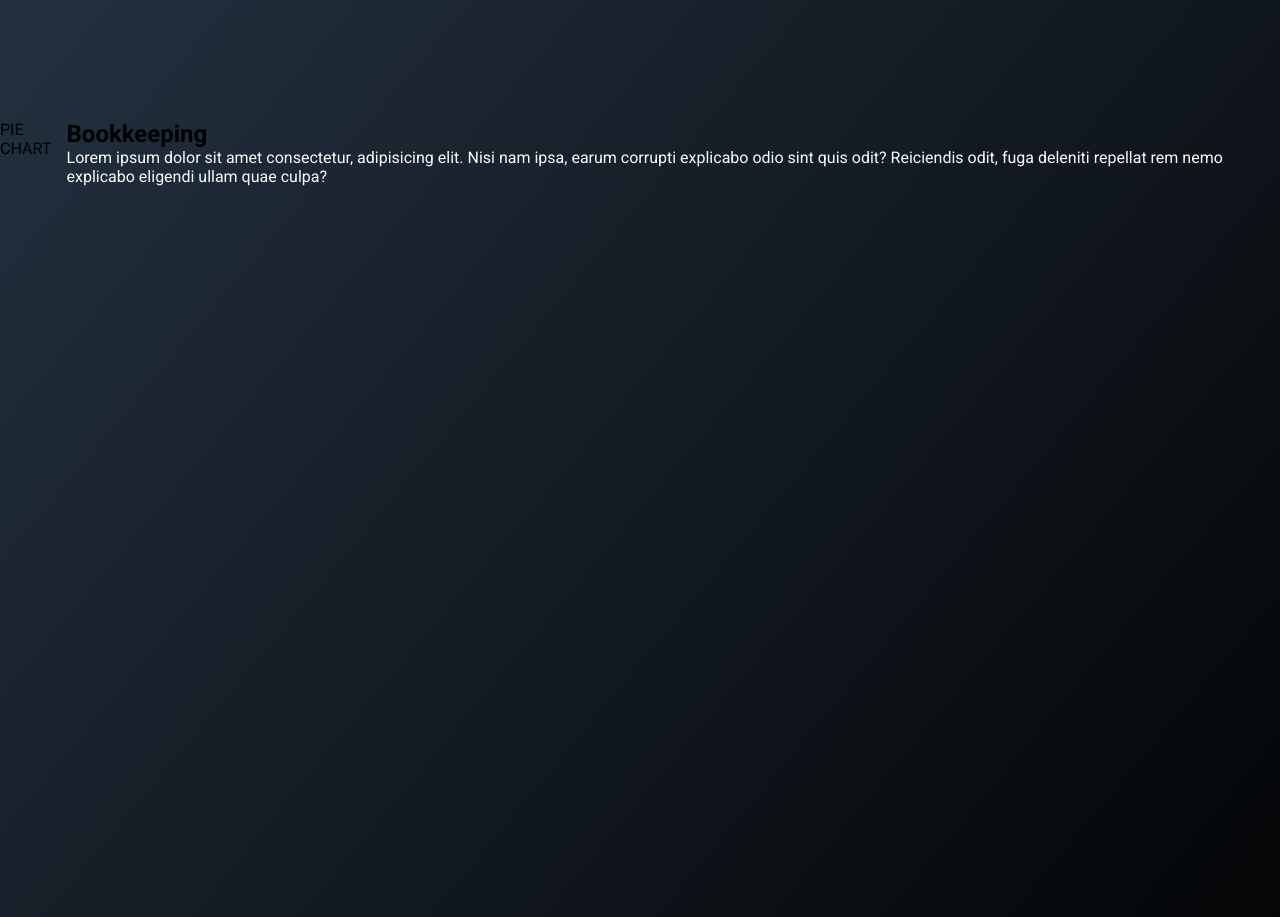
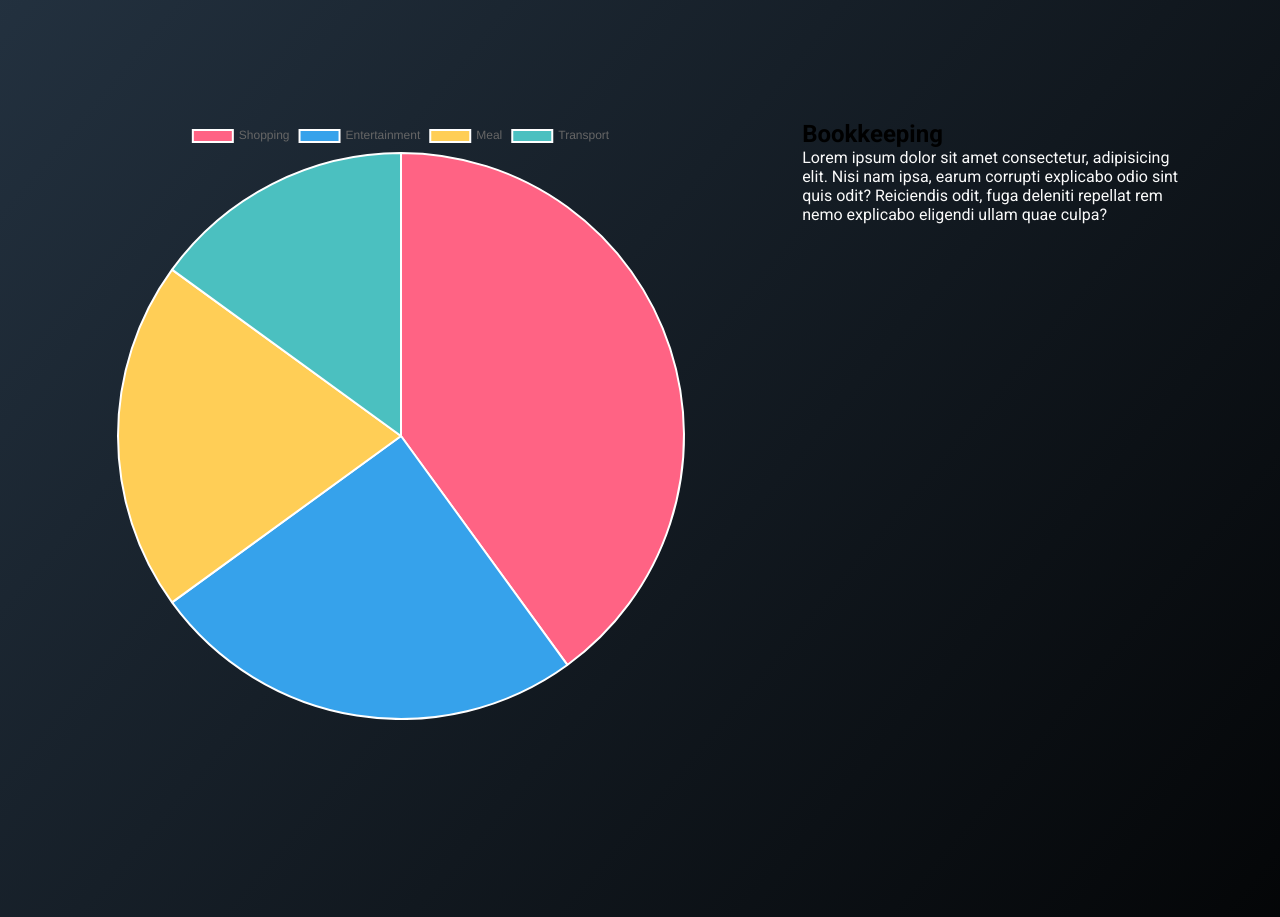
Before and after one commit to JoelKong/MoneyChart, a Next.js app: page / in a window 1280 px wide. Shown: the part 760-1677 px from the top of the page. Built offline with nearby package versions, Linux system fonts and the light colour scheme.

Commit message:
chore: setup pie chart using chartjs

```diff
--- a/components/landingpage/Bookkeeping.tsx
+++ b/components/landingpage/Bookkeeping.tsx
@@ -1,8 +1,13 @@
 import { useState, useEffect } from "react";
+import { Chart as ChartJS, ArcElement, Tooltip, Legend } from "chart.js";
+import { Pie } from "react-chartjs-2";
+import { data } from "../../utils/charts/samplechart";
 import classes from "./bookkeeping.module.css";
 
 function Bookkeeping() {
   const [isComponentMounted, setIsComponentMounted] = useState<boolean>(false);
+
+  ChartJS.register(ArcElement, Tooltip, Legend);
 
   useEffect(() => {
     const handleScroll = () => {
@@ -24,8 +29,10 @@ function Bookkeeping() {
   } else
     return (
       <section className={classes.bookkeeping}>
-        <div>PIE CHART</div>
-        <article>
+        <div className={classes.chart}>
+          <Pie data={data} options={{ maintainAspectRatio: false }} />
+        </div>
+        <article className={classes.bookkeepingarticle}>
           <div>
             <h2>Bookkeeping</h2>
             <p>
--- a/components/landingpage/bookkeeping.module.css
+++ b/components/landingpage/bookkeeping.module.css
@@ -1,7 +1,15 @@
 .bookkeeping {
   display: flex;
-  overflow-x: hidden;
   width: 99vw;
   height: 600px;
   margin-top: 10rem;
+  justify-content: space-evenly;
 }
+
+.chart {
+  width: 50vw;
+}
+
+.bookkeepingarticle {
+  width: 30vw;
+}
--- a/package.json
+++ b/package.json
@@ -13,8 +13,10 @@
     "@types/node": "18.11.18",
     "@types/react": "18.0.26",
     "@types/react-dom": "18.0.10",
+    "chart.js": "^4.1.2",
     "next": "13.1.1",
     "react": "18.2.0",
+    "react-chartjs-2": "^5.2.0",
     "react-dom": "18.2.0",
     "react-icons": "^4.7.1",
     "typescript": "4.9.4",
--- a/pages/_app.tsx
+++ b/pages/_app.tsx
@@ -23,6 +23,10 @@ export default function App({ Component, pageProps }: AppProps) {
         />
         <meta name="viewport" content="width=device-width, initial-scale=1" />
         <link rel="icon" href="/favicon.ico" />
+        <script
+          type="text/javascript"
+          src="https://www.gstatic.com/charts/loader.js"
+        ></script>
       </Head>
       <Component {...pageProps} />
     </Fragment>
--- a/styles/globals.css
+++ b/styles/globals.css
@@ -17,7 +17,7 @@ h1 {
 
 .background {
   background-image: linear-gradient(130deg, #2c3e50, #000000);
-  min-width: 98vw;
+  min-width: 99vw;
   min-height: 100vh;
   height: 2000px;
 }
--- /dev/null
+++ b/utils/charts/samplechart.ts
@@ -0,0 +1,12 @@
+// Pie Chart
+
+export const data = {
+  labels: ["Shopping", "Entertainment", "Meal", "Transport"],
+  datasets: [
+    {
+      data: [40, 25, 20, 15],
+      backgroundColor: ["#ff6384", "#36a2eb", "#ffce56", "#4bc0c0"],
+      hoverBackgroundColor: ["#ff6384", "#36a2eb", "#ffce56", "#4bc0c0"],
+    },
+  ],
+};
```
Also changed, not shown: 1 other file (tests, documents, lock files or other folders).
